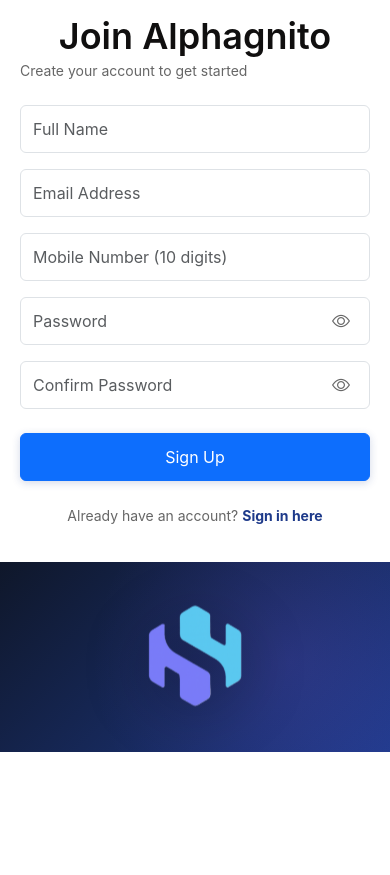
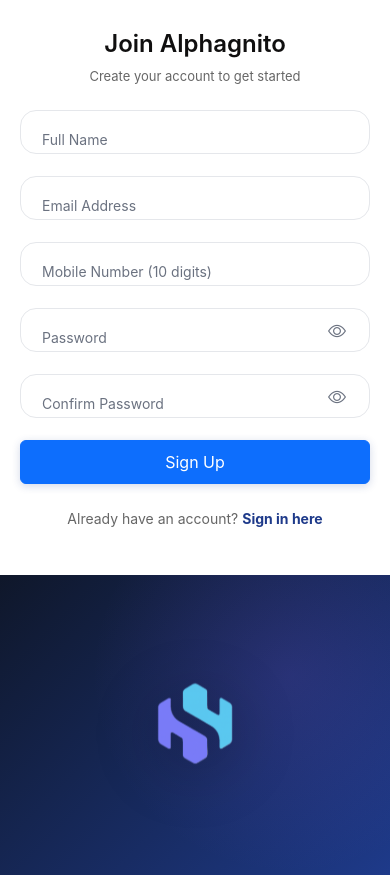
Before and after one commit to jabaraj07/Agents-management, a React (Create React App) app in the folder FrontEnd/agent_management/: page /register in a window 390 px wide. Before the commit the page ends 844 px from the top, so only its background shows below. Built offline with nearby package versions, Linux system fonts and the light colour scheme; no server answers.

Commit message:
style changes

```diff
--- a/FrontEnd/agent_management/src/pages/AuthPages.css
+++ b/FrontEnd/agent_management/src/pages/AuthPages.css
@@ -4,7 +4,7 @@
   display: flex;
   height: 100vh;
   background: #f5f5f5;
-  overflow: hidden;
+/*   overflow: hidden; */
 }
 
 .auth-form-section {
@@ -184,6 +184,75 @@
   animation: logoFloat 3s ease-in-out infinite;
 }
 
+/* */
+
+.auth-field {
+  position: relative;
+  margin-bottom: 22px;
+}
+
+.auth-input {
+  width: 100%;
+  height: 58px;
+  padding: 22px 16px 10px 16px;
+  font-size: 14px;
+  border-radius: 16px;
+  border: 1px solid #e5e7eb;
+  background-color: #ffffff;
+  transition: all 0.25s ease;
+  outline: none;
+}
+
+.auth-input:hover {
+  border-color: #cbd5e1;
+}
+
+.auth-input:focus {
+  border-color: #2563eb;
+  box-shadow: 0 0 0 4px rgba(37, 99, 235, 0.08);
+}
+
+.auth-field label {
+  position: absolute;
+  left: 16px;
+  top: 19px;
+  font-size: 14px;
+  color: #6b7280;
+  background: #ffffff;
+  padding: 0 6px;
+  transition: 0.2s ease;
+  pointer-events: none;
+}
+
+.auth-input:focus + label,
+.auth-input:not(:placeholder-shown) + label {
+  top: -8px;
+  font-size: 12px;
+  font-weight: 500;
+  color: #2563eb;
+}
+
+.password-field {
+  position: relative;
+}
+
+.auth-password-toggle {
+  position: absolute;
+  right: 16px;
+  top: 50%;
+  transform: translateY(-50%);
+  background: transparent;
+  border: none;
+  color: #6b7280;
+  font-size: 18px;
+  cursor: pointer;
+  transition: 0.2s ease;
+}
+
+.auth-password-toggle:hover {
+  color: #2563eb;
+}
+
 @keyframes logoFloat {
   0%, 100% {
     transform: translateY(0);
@@ -209,3 +278,136 @@
     height: 150px;
   }
 }
+
+/* */
+
+/* ===============================
+   FULL RESPONSIVE BREAKPOINTS
+================================ */
+
+/* Large Screens (1400px+) */
+@media (min-width: 1400px) {
+  .auth-form-wrapper {
+    max-width: 420px;
+  }
+
+  .auth-title {
+    font-size: 40px;
+  }
+
+  .auth-logo {
+    width: 240px;
+    height: 240px;
+  }
+}
+
+/* Laptops & Small Desktops */
+@media (max-width: 1200px) {
+  .auth-form-wrapper {
+    max-width: 380px;
+  }
+
+  .auth-logo {
+    width: 180px;
+    height: 180px;
+  }
+}
+
+/* Tablets */
+@media (max-width: 992px) {
+  .auth-container {
+    flex-direction: column;
+  }
+
+  .auth-form-section,
+  .auth-brand-section {
+    width: 100%;
+    flex: unset;
+    padding: 40px 20px;
+  }
+
+  .auth-brand-section {
+    min-height: 300px;
+  }
+
+  .auth-logo {
+    width: 160px;
+    height: 160px;
+  }
+
+  .auth-title {
+    font-size: 32px;
+    text-align: center;
+  }
+
+  .auth-subtitle {
+    text-align: center;
+  }
+}
+
+/* Mobile Large (768px and below) */
+@media (max-width: 768px) {
+  .auth-container {
+    height: auto;
+  }
+
+  .auth-form-section {
+    padding: 30px 20px;
+  }
+
+  .auth-brand-section {
+    padding: 30px 20px;
+  }
+
+  .auth-logo {
+    width: 140px;
+    height: 140px;
+  }
+
+  .auth-title {
+    font-size: 28px;
+    line-height: 1.2;
+  }
+
+  .auth-input {
+    height: 44px;
+    font-size: 13px;
+  }
+
+  .auth-btn {
+    height: 44px;
+    font-size: 15px;
+  }
+}
+
+/* Small Mobile (480px and below) */
+@media (max-width: 480px) {
+  .auth-form-wrapper {
+    max-width: 100%;
+  }
+
+  .auth-title {
+    font-size: 24px;
+  }
+
+  .auth-subtitle {
+    font-size: 13px;
+  }
+
+  .auth-logo {
+    width: 120px;
+    height: 120px;
+  }
+
+  .auth-input {
+    padding: 10px 14px;
+  }
+
+  .auth-btn {
+    padding: 10px 16px;
+  }
+
+  .auth-footer {
+    text-align: center;
+  }
+}
--- a/FrontEnd/agent_management/src/pages/Login.jsx
+++ b/FrontEnd/agent_management/src/pages/Login.jsx
@@ -1,30 +1,32 @@
-import React, { useState } from 'react';
-import { useNavigate, Link } from 'react-router-dom';
-import { useAuth } from '../context/AuthContext';
-import './AuthPages.css';
-import SolcaeLogo from '../assets/solace-logo.svg';
+import React, { useState } from "react";
+import { useNavigate, Link } from "react-router-dom";
+import { useAuth } from "../context/AuthContext";
+import "./AuthPages.css";
+import SolcaeLogo from "../assets/solace-logo.svg";
 
 const Login = () => {
-  const [email, setEmail] = useState('');
-  const [password, setPassword] = useState('');
+  const [email, setEmail] = useState("");
+  const [password, setPassword] = useState("");
   const [showPassword, setShowPassword] = useState(false);
   const [rememberMe, setRememberMe] = useState(false);
   const [isLoading, setIsLoading] = useState(false);
-  const [errorMsg, setErrorMsg] = useState('');
+  const [errorMsg, setErrorMsg] = useState("");
 
   const { login } = useAuth();
   const navigate = useNavigate();
 
   const handleSubmit = async (e) => {
     e.preventDefault();
-    setErrorMsg('');
+    setErrorMsg("");
     setIsLoading(true);
 
     try {
       await login(email, password);
-      navigate('/dashboard');
+      navigate("/dashboard");
     } catch (err) {
-      setErrorMsg(err.response?.data?.message || 'Login failed. Please try again.');
+      setErrorMsg(
+        err.response?.data?.message || "Login failed. Please try again.",
+      );
     } finally {
       setIsLoading(false);
     }
@@ -38,43 +40,51 @@
           <p className="auth-subtitle">Sign in to your account</p>
 
           {errorMsg && (
-            <div className="alert alert-danger alert-dismissible fade show" role="alert">
+            <div
+              className="alert alert-danger alert-dismissible fade show"
+              role="alert"
+            >
               {errorMsg}
-              <button type="button" className="btn-close" onClick={() => setErrorMsg('')}></button>
+              <button
+                type="button"
+                className="btn-close"
+                onClick={() => setErrorMsg("")}
+              ></button>
             </div>
           )}
 
           <form onSubmit={handleSubmit}>
-            <div className="mb-3">
+            <div className="auth-field">
               <input
                 type="email"
-                className="form-control auth-input"
-                placeholder="Email address"
+                className="auth-input"
+                placeholder=" "
                 value={email}
                 onChange={(e) => setEmail(e.target.value)}
                 required
               />
+              <label>Email address</label>
             </div>
 
-            <div className="mb-3 position-relative">
+            <div className="auth-field password-field">
               <input
-                type={showPassword ? 'text' : 'password'}
-                className="form-control auth-input"
-                placeholder="Password"
+                type={showPassword ? "text" : "password"}
+                className="auth-input"
+                placeholder=" "
                 value={password}
                 onChange={(e) => setPassword(e.target.value)}
                 required
               />
+              <label>Password</label>
+
               <button
                 type="button"
                 className="auth-password-toggle"
                 onClick={() => setShowPassword(!showPassword)}
               >
-                {showPassword ? (
-                  <i className="bi bi-eye-slash"></i>
-                ) : (
-                  <i className="bi bi-eye"></i>
-                )}
+                <i
+                  className={`bi ${showPassword ? "bi-eye-slash" : "bi-eye"}`}
+                ></i>
               </button>
             </div>
 
@@ -101,12 +111,12 @@
               className="btn btn-primary auth-btn w-100"
               disabled={isLoading}
             >
-              {isLoading ? 'Logging in...' : 'Login'}
+              {isLoading ? "Logging in..." : "Login"}
             </button>
           </form>
 
           <p className="auth-footer mt-4 text-center">
-            Don't have an account?{' '}
+            Don't have an account?{" "}
             <Link to="/register" className="auth-link fw-bold">
               Sign up here
             </Link>
--- a/FrontEnd/agent_management/src/pages/Register.jsx
+++ b/FrontEnd/agent_management/src/pages/Register.jsx
@@ -1,36 +1,38 @@
-import React, { useState } from 'react';
-import { useNavigate, Link } from 'react-router-dom';
-import { useAuth } from '../context/AuthContext';
-import './AuthPages.css';
-import SolcaeLogo from '../assets/solace-logo.svg';
+import React, { useState } from "react";
+import { useNavigate, Link } from "react-router-dom";
+import { useAuth } from "../context/AuthContext";
+import "./AuthPages.css";
+import SolcaeLogo from "../assets/solace-logo.svg";
 
 const Register = () => {
-  const [fullName, setFullName] = useState('');
-  const [email, setEmail] = useState('');
-  const [mobile, setMobile] = useState('');
-  const [password, setPassword] = useState('');
-  const [confirmPassword, setConfirmPassword] = useState('');
+  const [fullName, setFullName] = useState("");
+  const [email, setEmail] = useState("");
+  const [mobile, setMobile] = useState("");
+  const [password, setPassword] = useState("");
+  const [confirmPassword, setConfirmPassword] = useState("");
   const [showPassword, setShowPassword] = useState(false);
   const [showConfirmPassword, setShowConfirmPassword] = useState(false);
   const [isLoading, setIsLoading] = useState(false);
-  const [errorMsg, setErrorMsg] = useState('');
+  const [errorMsg, setErrorMsg] = useState("");
 
   const { register } = useAuth();
   const navigate = useNavigate();
 
   const handleSubmit = async (e) => {
     e.preventDefault();
-    setErrorMsg('');
+    setErrorMsg("");
     setIsLoading(true);
 
     try {
       await register(fullName, email, mobile, password, confirmPassword);
       // Registration successful, redirect to login
       setTimeout(() => {
-        navigate('/login', { state: { registered: true } });
+        navigate("/login", { state: { registered: true } });
       }, 1000);
     } catch (err) {
-      setErrorMsg(err.response?.data?.message || 'Registration failed. Please try again.');
+      setErrorMsg(
+        err.response?.data?.message || "Registration failed. Please try again.",
+      );
     } finally {
       setIsLoading(false);
     }
@@ -44,102 +46,118 @@
           <p className="auth-subtitle">Create your account to get started</p>
 
           {errorMsg && (
-            <div className="alert alert-danger alert-dismissible fade show" role="alert">
+            <div
+              className="alert alert-danger alert-dismissible fade show"
+              role="alert"
+            >
               {errorMsg}
-              <button type="button" className="btn-close" onClick={() => setErrorMsg('')}></button>
+              <button
+                type="button"
+                className="btn-close"
+                onClick={() => setErrorMsg("")}
+              ></button>
             </div>
           )}
 
           <form onSubmit={handleSubmit}>
-            <div className="mb-3">
+            {/* Full Name */}
+            <div className="auth-field">
               <input
                 type="text"
-                className="form-control auth-input"
-                placeholder="Full Name"
+                className="auth-input"
+                placeholder=" "
                 value={fullName}
                 onChange={(e) => setFullName(e.target.value)}
                 required
               />
+              <label>Full Name</label>
             </div>
 
-            <div className="mb-3">
+            {/* Email */}
+            <div className="auth-field">
               <input
                 type="email"
-                className="form-control auth-input"
-                placeholder="Email Address"
+                className="auth-input"
+                placeholder=" "
                 value={email}
                 onChange={(e) => setEmail(e.target.value)}
                 required
               />
+              <label>Email Address</label>
             </div>
 
-            <div className="mb-3">
+            {/* Mobile */}
+            <div className="auth-field">
               <input
                 type="tel"
-                className="form-control auth-input"
-                placeholder="Mobile Number (10 digits)"
+                className="auth-input"
+                placeholder=" "
                 pattern="[0-9]{10}"
                 value={mobile}
                 onChange={(e) => setMobile(e.target.value)}
                 required
               />
+              <label>Mobile Number (10 digits)</label>
             </div>
 
-            <div className="mb-3 position-relative">
+            {/* Password */}
+            <div className="auth-field password-field">
               <input
-                type={showPassword ? 'text' : 'password'}
-                className="form-control auth-input"
-                placeholder="Password"
+                type={showPassword ? "text" : "password"}
+                className="auth-input"
+                placeholder=" "
                 value={password}
                 onChange={(e) => setPassword(e.target.value)}
                 required
               />
+              <label>Password</label>
+
               <button
                 type="button"
                 className="auth-password-toggle"
                 onClick={() => setShowPassword(!showPassword)}
               >
-                {showPassword ? (
-                  <i className="bi bi-eye-slash"></i>
-                ) : (
-                  <i className="bi bi-eye"></i>
-                )}
+                <i
+                  className={`bi ${showPassword ? "bi-eye-slash" : "bi-eye"}`}
+                ></i>
               </button>
             </div>
 
-            <div className="mb-4 position-relative">
+            {/* Confirm Password */}
+            <div className="auth-field password-field">
               <input
-                type={showConfirmPassword ? 'text' : 'password'}
-                className="form-control auth-input"
-                placeholder="Confirm Password"
+                type={showConfirmPassword ? "text" : "password"}
+                className="auth-input"
+                placeholder=" "
                 value={confirmPassword}
                 onChange={(e) => setConfirmPassword(e.target.value)}
                 required
               />
+              <label>Confirm Password</label>
+
               <button
                 type="button"
                 className="auth-password-toggle"
                 onClick={() => setShowConfirmPassword(!showConfirmPassword)}
               >
-                {showConfirmPassword ? (
-                  <i className="bi bi-eye-slash"></i>
-                ) : (
-                  <i className="bi bi-eye"></i>
-                )}
+                <i
+                  className={`bi ${showConfirmPassword ? "bi-eye-slash" : "bi-eye"}`}
+                ></i>
               </button>
             </div>
 
+            {/* Submit Button */}
             <button
               type="submit"
               className="btn btn-primary auth-btn w-100"
               disabled={isLoading}
             >
-              {isLoading ? 'Creating Account...' : 'Sign Up'}
+              {isLoading ? "Creating Account..." : "Sign Up"}
             </button>
           </form>
 
           <p className="auth-footer mt-4 text-center">
-            Already have an account?{' '}
+            Already have an account?{" "}
             <Link to="/login" className="auth-link fw-bold">
               Sign in here
             </Link>
```
